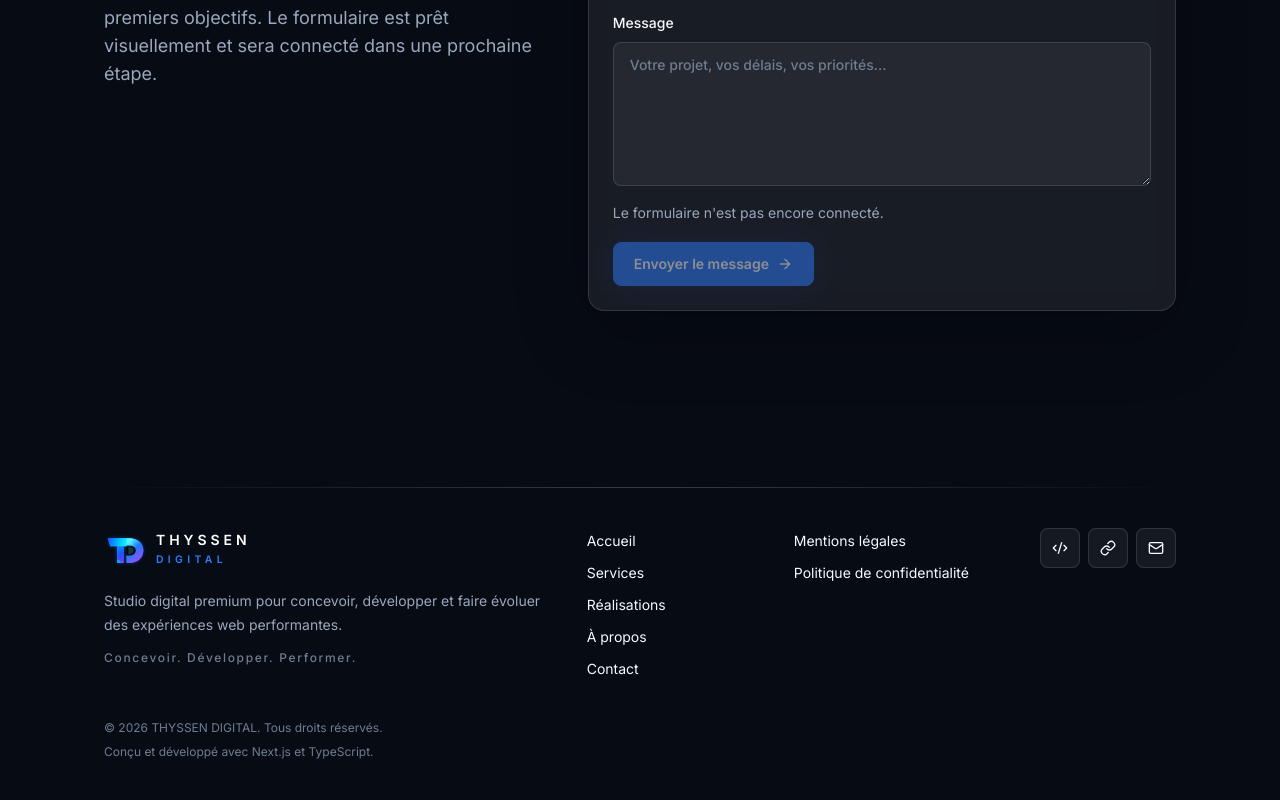
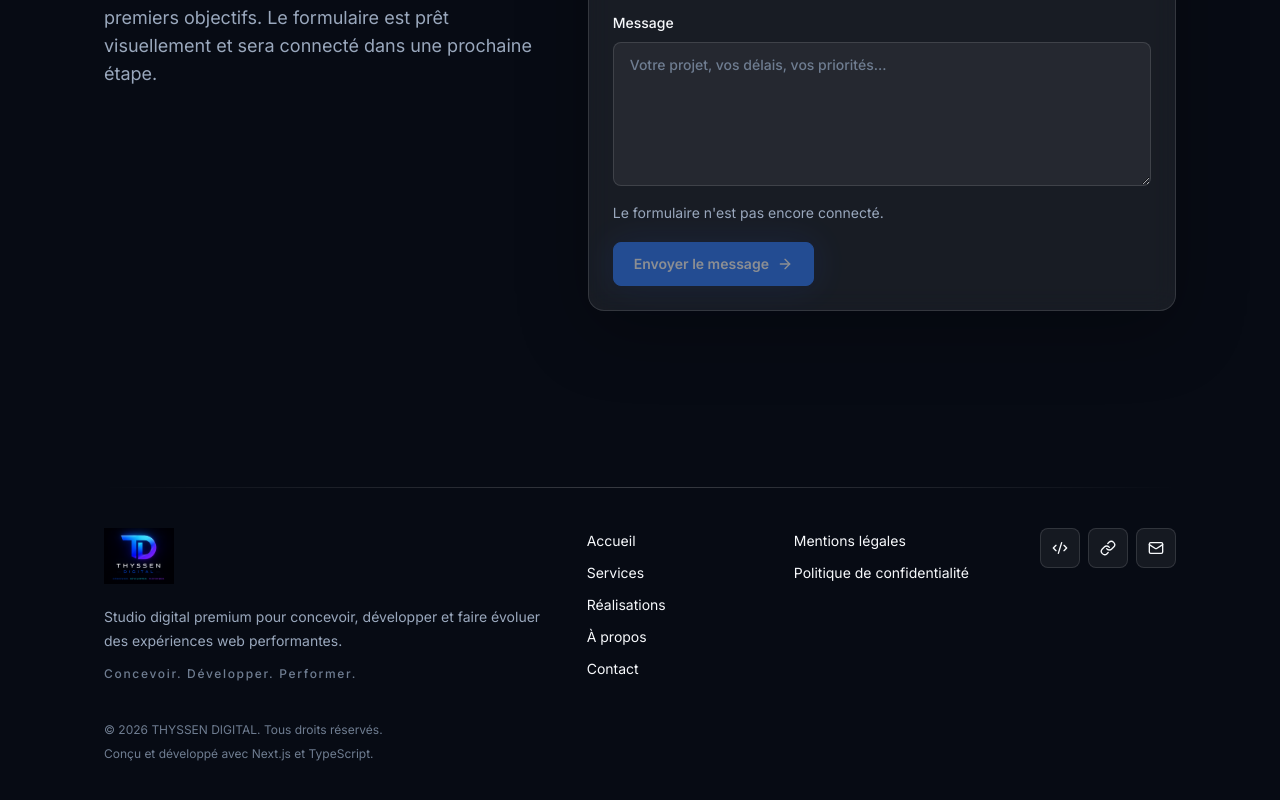
Before and after one commit to FrederikThyssen/thyssen-digital, a Next.js app: page / in a window 1280 px wide. Shown: the part 5040-5840 px from the top of the page. Built offline with nearby package versions, Linux system fonts and the light colour scheme.

Commit message:
fix: use official logo artwork

```diff
--- a/src/components/brand/brand-logo.tsx
+++ b/src/components/brand/brand-logo.tsx
@@ -1,3 +1,4 @@
+import Image from "next/image";
 import { useId } from "react";
 
 import { BRAND_NAME, BRAND_SIGNATURE } from "@/lib/constants";
@@ -27,6 +28,36 @@ export function BrandLogo({
 }: BrandLogoProps) {
   const gradientId = useId();
   const label = showSignature ? `${BRAND_NAME} - ${BRAND_SIGNATURE}` : BRAND_NAME;
+  const useOfficialRaster = tone === "accent";
+
+  if (useOfficialRaster) {
+    return (
+      <span
+        aria-hidden={decorative || undefined}
+        aria-label={decorative ? undefined : label}
+        className={cn("inline-flex items-center text-foreground", className)}
+        role={decorative ? undefined : "img"}
+      >
+        <Image
+          alt=""
+          aria-hidden="true"
+          className={cn(
+            "block shrink-0 object-contain",
+            variant === "mark" ? "h-10 w-auto" : "h-14 w-auto",
+          )}
+          decoding="async"
+          height={variant === "mark" ? 620 : 1140}
+          src={
+            variant === "mark"
+              ? "/brand/logo-official-mark.png"
+              : "/brand/logo-official-full.png"
+          }
+          unoptimized
+          width={variant === "mark" ? 940 : 1424}
+        />
+      </span>
+    );
+  }
 
   return (
     <span
```
Also changed, not shown: public/brand/logo-official-full.png (added), public/brand/logo-official-mark.png (added).
